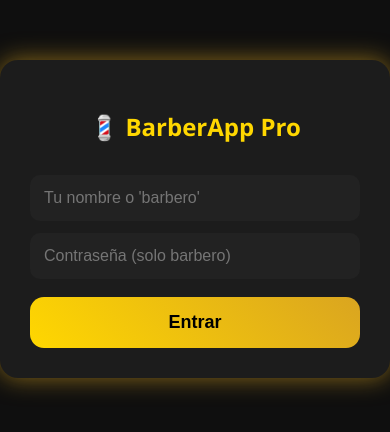
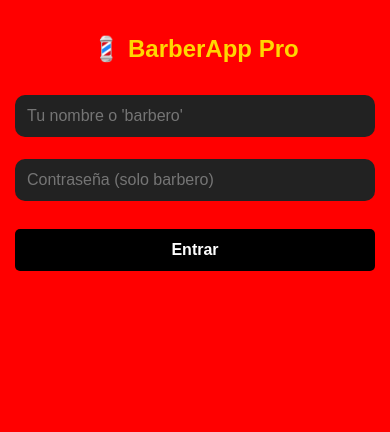
Before and after one commit to barberapp-juan/barberapp-juan, a Flask app: page / in a window 390 px wide. Shown: the top 432 px of the page. Run offline with Flask 3, Linux system fonts and the light colour scheme.

Commit message:
actualizo css responsive

```diff
--- a/static/style.css
+++ b/static/style.css
@@ -1,22 +1,26 @@
+body {
+    background: red !important;
+}
+
 * {
     box-sizing: border-box;
 }
 
 body {
     margin: 0;
-    font-family: 'Segoe UI', Tahoma, sans-serif;
-    background: #0f0f0f;
-    color: #ffffff;
+    padding: 0;
+    font-family: Arial, sans-serif;
+    background: #f2f2f2;
 }
 
 .container {
+    width: 100%;
     max-width: 420px;
-    margin: 60px auto;
-    background: #1c1c1c;
-    padding: 30px;
-    border-radius: 18px;
-    box-shadow: 0 0 25px rgba(218,165,32,0.6);
+    margin: auto;
+    padding: 15px;
+    box-sizing: border-box;
 }
+
 
 h2 {
     text-align: center;
@@ -92,3 +96,17 @@ a {
     text-decoration: none;
     font-weight: bold;
 }
+
+input, select, button {
+    width: 100%;
+    padding: 12px;
+    margin-bottom: 10px;
+    font-size: 16px;
+}
+
+button {
+    background: black;
+    color: white;
+    border: none;
+    border-radius: 5px;
+}
--- a/templates/agendar.html
+++ b/templates/agendar.html
@@ -2,6 +2,7 @@
 <html lang="es">
 <head>
     <meta charset="UTF-8">
+<meta name="viewport" content="width=device-width, initial-scale=1.0">
     <title>Agendar Cita</title>
     <link rel="stylesheet" href="{{ url_for('static', filename='style.css') }}">
 </head>
--- a/templates/barbero.html
+++ b/templates/barbero.html
@@ -2,6 +2,7 @@
 <html lang="es">
 <head>
     <meta charset="UTF-8">
+<meta name="viewport" content="width=device-width, initial-scale=1.0">
     <title>Panel Barbero</title>
     <link rel="stylesheet" href="{{ url_for('static', filename='style.css') }}">
 </head>
--- a/templates/cliente.html
+++ b/templates/cliente.html
@@ -2,6 +2,7 @@
 <html lang="es">
 <head>
     <meta charset="UTF-8">
+<meta name="viewport" content="width=device-width, initial-scale=1.0">
     <title>Mis Citas</title>
     <link rel="stylesheet" href="{{ url_for('static', filename='style.css') }}">
 </head>
--- a/templates/login.html
+++ b/templates/login.html
@@ -2,6 +2,7 @@
 <html lang="es">
 <head>
     <meta charset="UTF-8">
+<meta name="viewport" content="width=device-width, initial-scale=1.0">
     <title>BarberApp Pro</title>
     <link rel="stylesheet" href="{{ url_for('static', filename='style.css') }}">
 </head>
--- a/templates/precios.html
+++ b/templates/precios.html
@@ -1,6 +1,7 @@
 <!DOCTYPE html>
 <html>
 <head>
+<meta name="viewport" content="width=device-width, initial-scale=1.0">
     <title>Editar Precios</title>
     <link rel="stylesheet" href="{{ url_for('static', filename='style.css') }}">
 </head>
```
